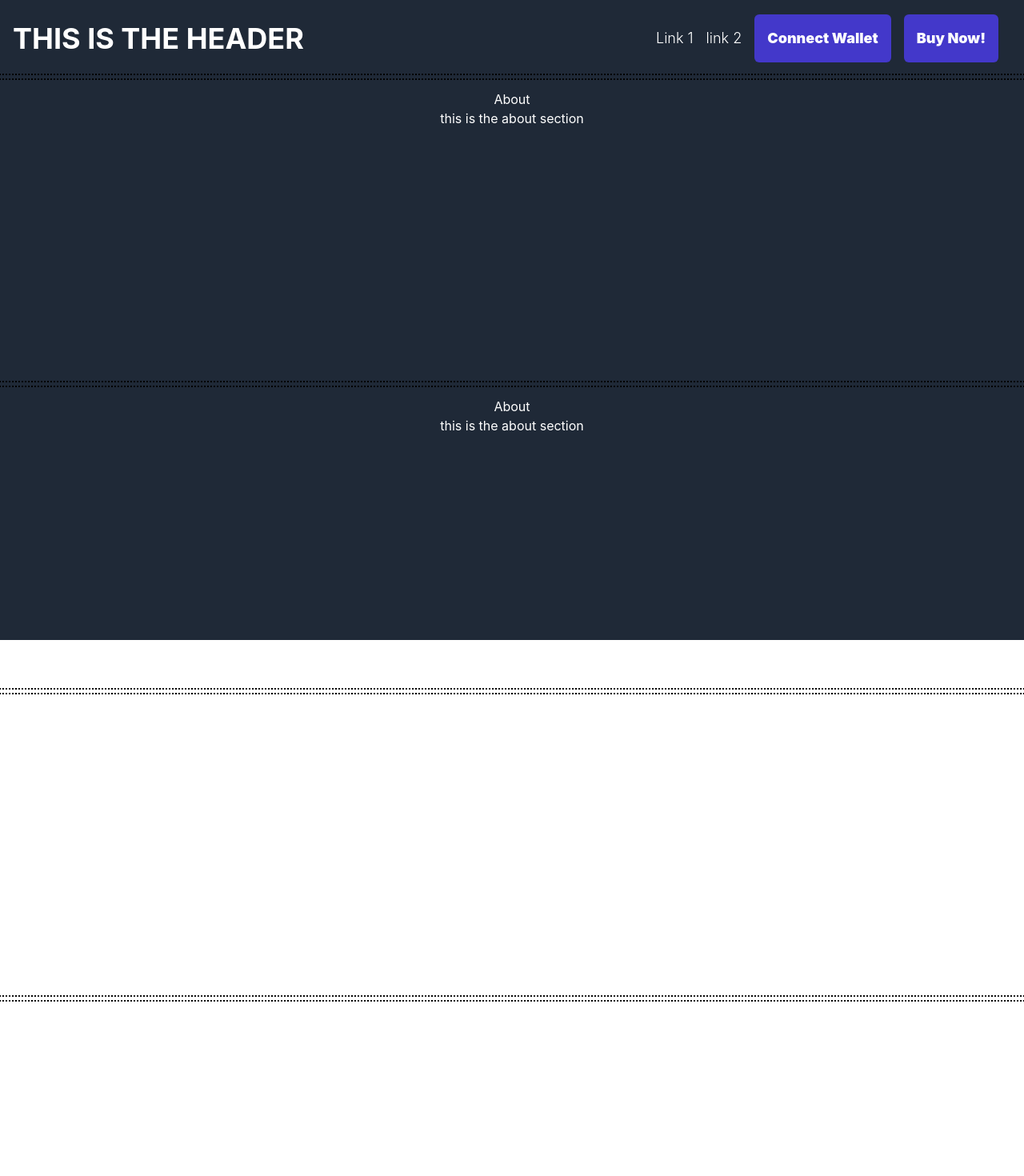
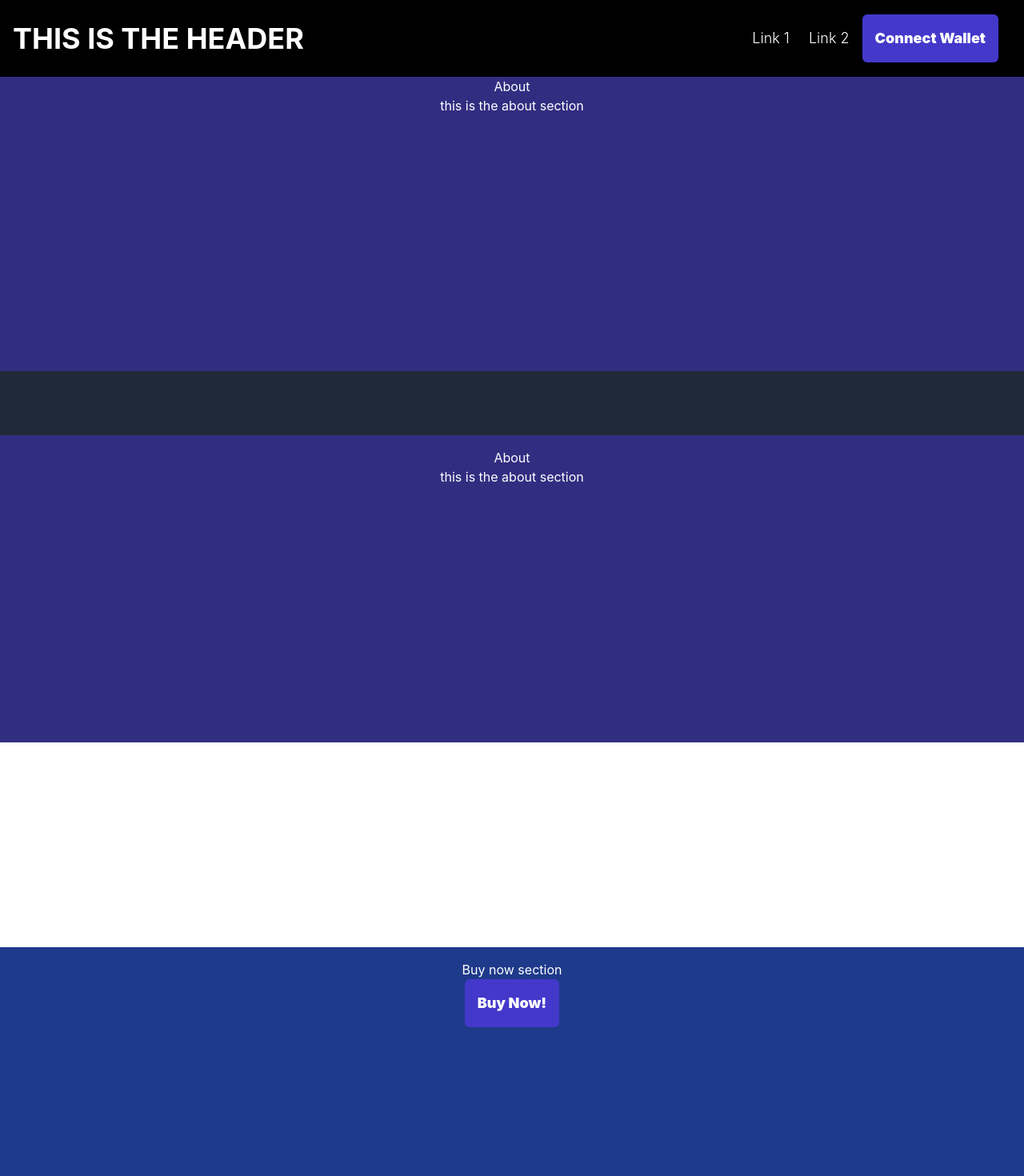
Before and after one commit to Blockchain-game-hub/rig_nft, a React (Create React App) app: page / in a window 1280 px wide. Shown: the top 1470 px of the page at 80% size. Built offline with nearby package versions, Linux system fonts and the light colour scheme.

Commit message:
updated navbar, footer, margins are still wack.
Signed-off-by: brendisurfs <brendan.prednis@protonmail.com>

```diff
--- a/src/App.tsx
+++ b/src/App.tsx
@@ -3,18 +3,22 @@ import { Element } from "react-scroll";
 import "./App.css";
 import Layout from "./components/Layout";
 import { AboutSection } from "./sections/AboutSection";
+import { BuyNowSection } from "./sections/BuyNowSection";
 
 function App() {
 	return (
 		<div className="App">
 			<Layout>
-				<AboutSection />
-				<AboutSection />
-				<AboutSection />
-				<AboutSection />
-				<AboutSection />
 				<Element name="test1" className="element">
 					<AboutSection />
+				</Element>
+				<AboutSection />
+				<br />
+				<br />
+				<br />
+				<br />
+				<Element name="test2" className="element">
+					<BuyNowSection />
 				</Element>
 			</Layout>
 		</div>
--- a/src/components/Footer.tsx
+++ b/src/components/Footer.tsx
@@ -2,9 +2,9 @@ import React from "react";
 
 const Footer = () => {
 	return (
-		<div>
-			<footer>this is the footer</footer>
-		</div>
+		<footer className="bg-black text-white py-20">
+			this is the footer
+		</footer>
 	);
 };
 
--- a/src/components/Header.tsx
+++ b/src/components/Header.tsx
@@ -7,8 +7,10 @@
  */
 import React from "react";
 import { Link, Events, animateScroll as scroll, scroller } from "react-scroll";
+import { scrollToTop } from "react-scroll/modules/mixins/animate-scroll";
 import { BuyButton } from "./BuyButton";
 import { ConnectButton } from "./ConnectButton";
+import { NavLinkBtn } from "./NavLinkBtn";
 
 const Header = () => {
 	React.useEffect(() => {
@@ -24,34 +26,34 @@ const Header = () => {
 	}, []);
 
 	// // ScrollToTop - scrolls user back to top. NOTE: have this link to a floating element somewhere.
-	function scrollToTop() {
-		scroll.scrollToTop();
-	}
 
 	return (
 		<div>
-			<nav className="outline-black justify-between items-center flex flex-row h-24 px-4 py-2">
-				<div className="brand font-bold text-4xl uppercase cursor-pointer">
+			<nav className="fixed w-full bg-black justify-between items-center flex flex-row h-24 px-4 py-2">
+				<div
+					onClick={() => scroll.scrollToTop()}
+					className="brand font-bold text-4xl uppercase cursor-pointer"
+				>
 					this is the header
 				</div>
 				<div className="menu">
 					<nav className="flex justify-around items-center px-2 font-light text-lg ">
 						{/* NOTE: These will be links. */}
 						<div className="px-2">
-							<Link
-								activeClass="active"
-								className="test1"
-								to="test1"
-								spy={true}
-								smooth={true}
-								duration={500}
+							<NavLinkBtn
+								_className="test1"
+								toName="test1"
 							>
-								Link 1
-							</Link>
+								<p>Link 1</p>
+							</NavLinkBtn>
 						</div>
-						<div className="px-2">link 2</div>
+						<NavLinkBtn
+							_className="test2"
+							toName="test2"
+						>
+							<p>Link 2</p>
+						</NavLinkBtn>
 						<ConnectButton />
-						<BuyButton />
 					</nav>
 				</div>
 			</nav>
--- /dev/null
+++ b/src/components/NavLinkBtn.tsx
@@ -0,0 +1,33 @@
+import React, {
+	Children,
+	PropsWithChildren,
+	ReactChildren,
+	ReactPropTypes,
+} from "react";
+import { Link } from "react-scroll";
+
+// INames - props for the NavLinkBtn to take in.
+interface INames {
+	_className: string;
+	toName: string;
+	children: any;
+}
+
+export const NavLinkBtn = ({ _className, toName, children }: INames) => {
+	return (
+		<div>
+			<div className="px-2">
+				<Link
+					activeClass="active"
+					className={_className}
+					to={toName}
+					spy={true}
+					smooth={true}
+					duration={500}
+				>
+					{children}
+				</Link>
+			</div>
+		</div>
+	);
+};
--- a/src/sections/AboutSection.tsx
+++ b/src/sections/AboutSection.tsx
@@ -3,7 +3,7 @@ import React from "react";
 export const AboutSection = () => {
 	return (
 		<div>
-			<main className="h-96 px-4 py-4 mx-auto my-auto outline-black">
+			<main className="bg-indigo-900 h-96 px-4 py-4 my-20">
 				<h1>About</h1>
 				<p>this is the about section</p>
 			</main>
--- /dev/null
+++ b/src/sections/BuyNowSection.tsx
@@ -0,0 +1,13 @@
+import React from "react";
+import { BuyButton } from "../components/BuyButton";
+
+export const BuyNowSection = () => {
+	return (
+		<div className=" bg-blue-900 h-96 my-20 px-2 py-4">
+			<main>Buy now section</main>
+			<div>
+				<BuyButton />
+			</div>
+		</div>
+	);
+};
```
